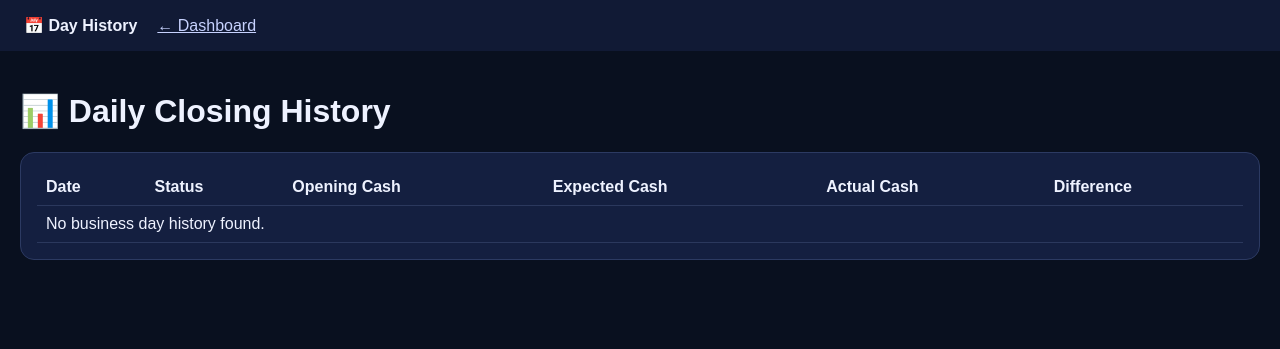
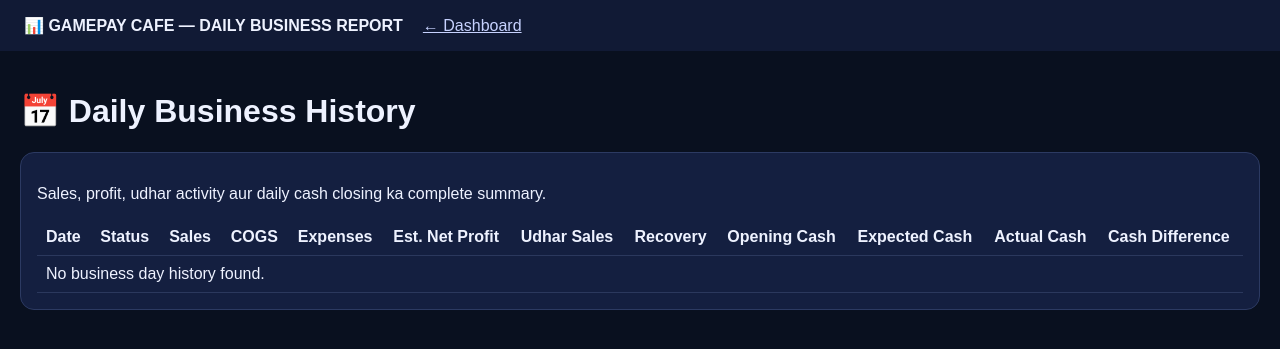
Before and after one commit to Vivekarya8/gamepay-cafe-os, a Flask app: page /day-history in a window 1280 px wide. Shown: the top 349 px of the page. Run offline with Flask 3, Linux system fonts and the light colour scheme; the visitor is signed in with stand-in values (Sample User, id 1); data that the repository does not hold is empty; some libraries are stand-ins or nearby versions.

Commit message:
Update day_history.html

```diff
--- a/Gamepay_Cafe_OS_V7_PWA_Complete/templates/day_history.html
+++ b/Gamepay_Cafe_OS_V7_PWA_Complete/templates/day_history.html
@@ -1,23 +1,28 @@
 <!doctype html>
 <html>
+
 <head>
     <link rel="stylesheet" href="/static/style.css">
     <meta name="viewport" content="width=device-width">
-    <title>Day History - Gamepay Cafe</title>
+    <title>Daily Business Report - Gamepay Cafe</title>
 </head>
 
 <body>
 
 <header>
-    <b>📅 Day History</b>
+    <b>📊 GAMEPAY CAFE — DAILY BUSINESS REPORT</b>
     <a href="/dashboard">← Dashboard</a>
 </header>
 
 <main>
 
-<h1>📊 Daily Closing History</h1>
+<h1>📅 Daily Business History</h1>
 
 <div class="panel">
+
+<p>
+    Sales, profit, udhar activity aur daily cash closing ka complete summary.
+</p>
 
 <div style="overflow-x:auto;">
 
@@ -26,13 +31,32 @@
 <tr>
     <th>Date</th>
     <th>Status</th>
+
+    <th>Sales</th>
+    <th>COGS</th>
+    <th>Expenses</th>
+    <th>Est. Net Profit</th>
+
+    <th>Udhar Sales</th>
+    <th>Recovery</th>
+
     <th>Opening Cash</th>
     <th>Expected Cash</th>
     <th>Actual Cash</th>
-    <th>Difference</th>
+
+    <th>Cash Difference</th>
 </tr>
 
 {% for d in days %}
+
+{% set sales = d.sales or 0 %}
+{% set cogs = d.cogs or 0 %}
+{% set expenses = d.expenses or 0 %}
+{% set profit = sales - cogs - expenses %}
+
+{% set udhar = d.udhar_sales or 0 %}
+{% set recovery = d.recovery or 0 %}
+{% set diff = d.cash_diff or 0 %}
 
 <tr>
 
@@ -40,51 +64,156 @@
         <b>{{ d.day }}</b>
     </td>
 
+
     <td>
+
         {% if d.closed %}
+
             🔒 CLOSED
+
         {% else %}
+
             🟢 OPEN
+
         {% endif %}
+
     </td>
+
+
+    <td>
+        <b>₹{{ "%.2f"|format(sales) }}</b>
+    </td>
+
+
+    <td>
+        ₹{{ "%.2f"|format(cogs) }}
+    </td>
+
+
+    <td>
+        ₹{{ "%.2f"|format(expenses) }}
+    </td>
+
+
+    <td>
+
+        {% if profit >= 0 %}
+
+            <b>🟢 ₹{{ "%.2f"|format(profit) }}</b>
+
+        {% else %}
+
+            <b>🔴 ₹{{ "%.2f"|format(profit) }}</b>
+
+        {% endif %}
+
+    </td>
+
+
+    <td>
+
+        {% if udhar > 0 %}
+
+            <b>🟠 ₹{{ "%.2f"|format(udhar) }}</b>
+
+        {% else %}
+
+            ₹0.00
+
+        {% endif %}
+
+    </td>
+
+
+    <td>
+
+        {% if recovery > 0 %}
+
+            <b>🟢 ₹{{ "%.2f"|format(recovery) }}</b>
+
+        {% else %}
+
+            ₹0.00
+
+        {% endif %}
+
+    </td>
+
 
     <td>
         ₹{{ "%.2f"|format(d.opening_cash or 0) }}
     </td>
 
+
     <td>
-        ₹{{ "%.2f"|format(d.expected_cash or 0) }}
+
+        {% if d.closed %}
+
+            ₹{{ "%.2f"|format(d.expected_cash or 0) }}
+
+        {% else %}
+
+            <small>Day Running</small>
+
+        {% endif %}
+
     </td>
 
+
     <td>
-        ₹{{ "%.2f"|format(d.actual_cash or 0) }}
+
+        {% if d.closed %}
+
+            ₹{{ "%.2f"|format(d.actual_cash or 0) }}
+
+        {% else %}
+
+            <small>Not Closed</small>
+
+        {% endif %}
+
     </td>
 
+
     <td>
-        {% set diff = d.cash_diff or 0 %}
 
-        {% if diff < 0 %}
+        {% if not d.closed %}
+
+            🟢 RUNNING
+
+        {% elif diff < 0 %}
+
             <b>🔴 ₹{{ "%.2f"|format(diff) }}</b>
-            <br><small>Cash Short</small>
+            <br>
+            <small>Cash Short</small>
 
         {% elif diff > 0 %}
+
             <b>🟠 +₹{{ "%.2f"|format(diff) }}</b>
-            <br><small>Cash Extra</small>
+            <br>
+            <small>Cash Extra</small>
 
         {% else %}
+
             <b>🟢 ₹0.00</b>
-            <br><small>Perfect</small>
+            <br>
+            <small>Perfect</small>
+
         {% endif %}
+
     </td>
 
 </tr>
 
+
 {% else %}
 
 <tr>
-    <td colspan="6">
+
+    <td colspan="12">
         No business day history found.
     </td>
+
 </tr>
 
 {% endfor %}
```
